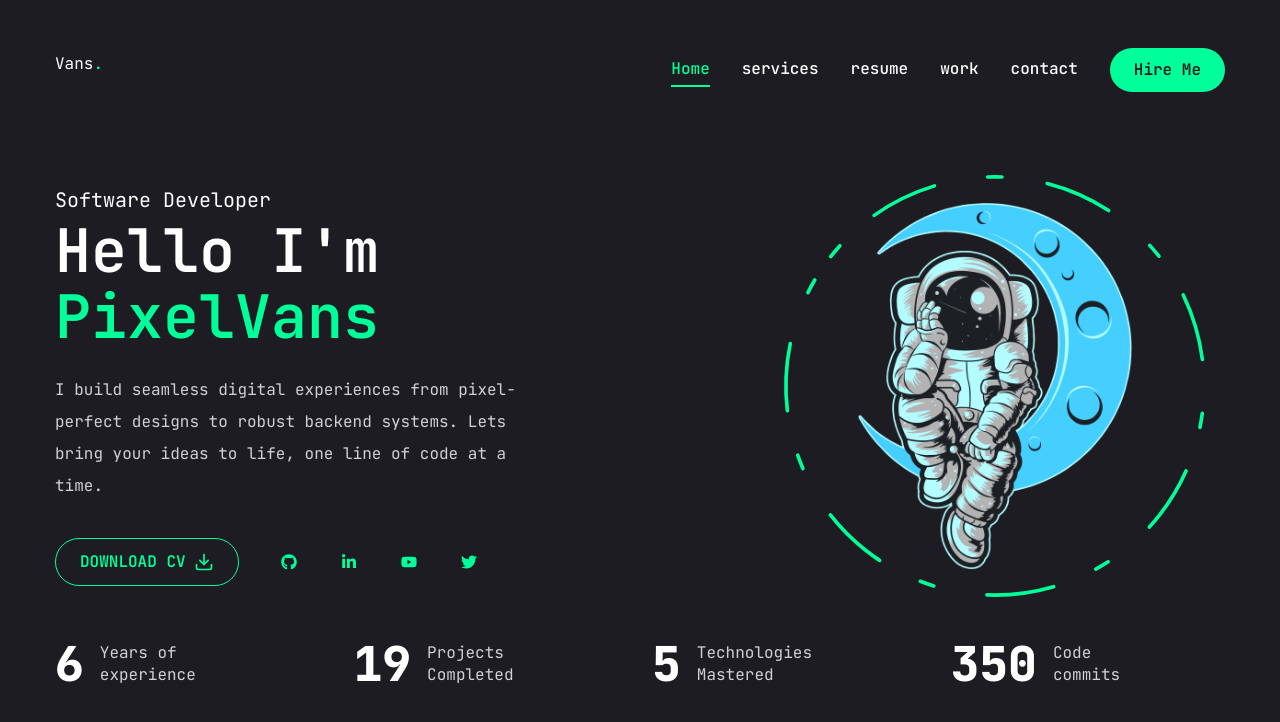
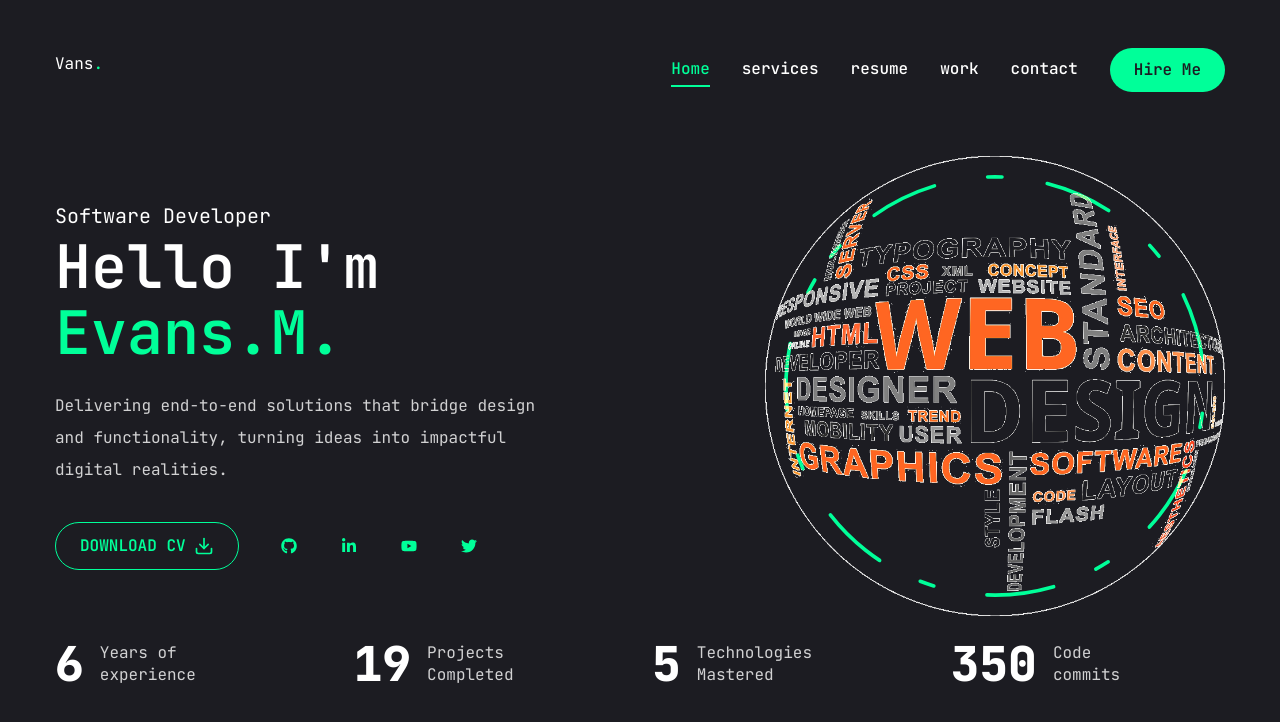
Before and after one commit to PixelVans/PORTFOLIO, a Next.js app: page / in a window 1280 px wide. Shown: the top 722 px of the page. Built offline with nearby package versions, Linux system fonts and the light colour scheme.

Commit message:
profile update

```diff
--- a/app/page.jsx
+++ b/app/page.jsx
@@ -22,10 +22,10 @@ const Home = () => {
           <div className="text-center xl:text-left order-2 xl:order-none">
             <span className="text-xl">Software Developer</span>
             <h1 className="h1 mb-6">
-              Hello I'm <br/><span className="text-accent">PixelVans</span>
+              Hello I'm <br/><span className="text-accent">Evans.M.</span>
             </h1>
             <p className="max-w-[500px] mb-9 text-white/80">
-              I build seamless digital experiences from pixel-perfect designs to robust backend systems. Lets bring your ideas to life, one line of code at a time.</p>
+            Delivering end-to-end solutions that bridge design and functionality, turning ideas into impactful digital realities.</p>
 
 
           {/* btn and socials */}
--- a/components/Photo.jsx
+++ b/components/Photo.jsx
@@ -20,7 +20,7 @@ const Photo = () => {
                 }}
                   className='w-[260px] h-[260px] xl:w-[460px] xl:h-[460px]
               mix-blend-lighten absolute'>
-                  <Image src='/assets/profile.png'
+                 <Image src='/assets/web.png'
                       priority
                       quality={100}
                       fill
```
Also changed, not shown: public/assets/web.png (added).
